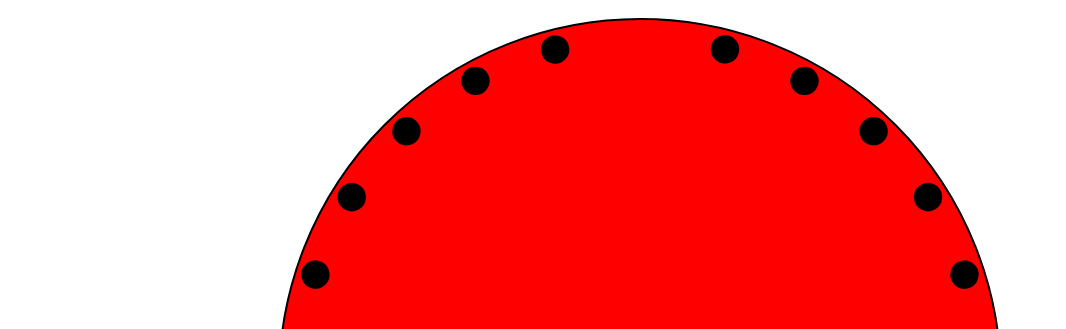
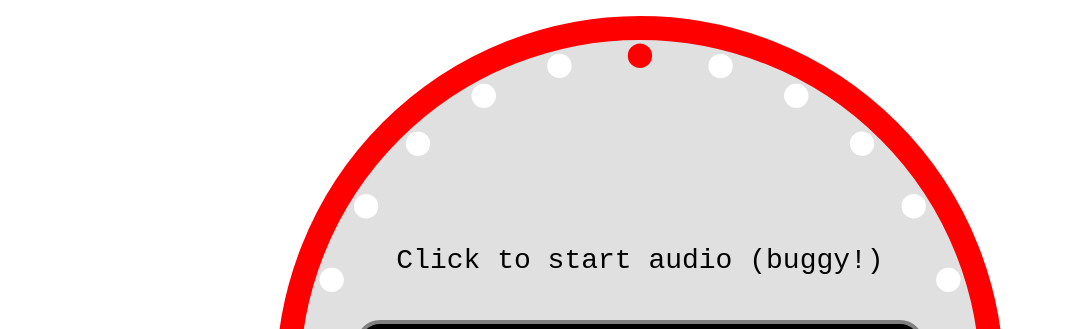
Before and after one commit to tonmenschen/sync-test, a plain HTML site: page index.html in a window 1280 px wide. Shown: the top 329 px of the page, without its empty margins (0-1066 px from the left). Drawn offline with Linux system fonts and the light colour scheme.

Commit message:
Added Icon, updated CSS

```diff
--- a/sync.css
+++ b/sync.css
@@ -5,21 +5,22 @@ html, body {
     height: 100%;
     box-sizing: border-box;
     font-family: Courier New, Courier, monospace;
+    background-color: white;
 }
 
 .clock {
     position: absolute;
-    width: 90vmin;
-    height: 90vmin;
+    overflow: hidden;
+    width: 85vmin;
+    height: 85vmin;
     margin: auto;
     left: 0;
     right: 0;
     top: 0;
     bottom: 5vmin;
-    border: 1px solid black;
-    background-color: green;
+    border: 3vmin solid gray;
+    background-color: #e0e0e0;
     border-radius: 50%;
-    border: 2px solid black;
     --fps: 25;
 }
 
@@ -30,118 +31,78 @@ html, body {
     width: 100%;
     height: 100%;
     transform: rotate(var(--rotation));
-    font-size: 3.5vmin;
+    font-size: 3vmin;
+    color: white;
 }
 
-    .clock .dot00 {
-        --rotation: calc(360deg / var(--fps) * 0);
-    }
+.clock .dot00 {--rotation: calc(360deg / var(--fps) * 0);}
+.clock .dot01 {--rotation: calc(360deg / var(--fps) * 1);}
+.clock .dot02 {--rotation: calc(360deg / var(--fps) * 2);}
+.clock .dot03 {--rotation: calc(360deg / var(--fps) * 3);}
+.clock .dot04 {--rotation: calc(360deg / var(--fps) * 4);}
+.clock .dot05 {--rotation: calc(360deg / var(--fps) * 5);}
+.clock .dot06 {--rotation: calc(360deg / var(--fps) * 6);}
+.clock .dot07 {--rotation: calc(360deg / var(--fps) * 7);}
+.clock .dot08 {--rotation: calc(360deg / var(--fps) * 8);}
+.clock .dot09 {--rotation: calc(360deg / var(--fps) * 9);}
+.clock .dot10 {--rotation: calc(360deg / var(--fps) * 10);}
+.clock .dot11 {--rotation: calc(360deg / var(--fps) * 11);}
+.clock .dot12 {--rotation: calc(360deg / var(--fps) * 12);}
+.clock .dot13 {--rotation: calc(360deg / var(--fps) * 13);}
+.clock .dot14 {--rotation: calc(360deg / var(--fps) * 14);}
+.clock .dot15 {--rotation: calc(360deg / var(--fps) * 15);}
+.clock .dot16 {--rotation: calc(360deg / var(--fps) * 16);}
+.clock .dot17 {--rotation: calc(360deg / var(--fps) * 17);}
+.clock .dot18 {--rotation: calc(360deg / var(--fps) * 18);}
+.clock .dot19 {--rotation: calc(360deg / var(--fps) * 19);}
+.clock .dot20 {--rotation: calc(360deg / var(--fps) * 20);}
+.clock .dot21 {--rotation: calc(360deg / var(--fps) * 21);}
+.clock .dot22 {--rotation: calc(360deg / var(--fps) * 22);}
+.clock .dot23 {--rotation: calc(360deg / var(--fps) * 23);}
+.clock .dot24 {--rotation: calc(360deg / var(--fps) * 24);}
 
-    .clock .dot01 {
-        --rotation: calc(360deg / var(--fps) * 1);
-    }
-
-    .clock .dot02 {
-        --rotation: calc(360deg / var(--fps) * 2);
-    }
-
-    .clock .dot03 {
-        --rotation: calc(360deg / var(--fps) * 3);
-    }
-
-    .clock .dot04 {
-        --rotation: calc(360deg / var(--fps) * 4);
-    }
-
-    .clock .dot05 {
-        --rotation: calc(360deg / var(--fps) * 5);
-    }
-
-    .clock .dot06 {
-        --rotation: calc(360deg / var(--fps) * 6);
-    }
-
-    .clock .dot07 {
-        --rotation: calc(360deg / var(--fps) * 7);
-    }
-
-    .clock .dot08 {
-        --rotation: calc(360deg / var(--fps) * 8);
-    }
-
-    .clock .dot09 {
-        --rotation: calc(360deg / var(--fps) * 9);
-    }
-
-    .clock .dot10 {
-        --rotation: calc(360deg / var(--fps) * 10);
-    }
-
-    .clock .dot11 {
-        --rotation: calc(360deg / var(--fps) * 11);
-    }
-
-    .clock .dot12 {
-        --rotation: calc(360deg / var(--fps) * 12);
-    }
-
-    .clock .dot13 {
-        --rotation: calc(360deg / var(--fps) * 13);
-    }
-
-    .clock .dot14 {
-        --rotation: calc(360deg / var(--fps) * 14);
-    }
-
-    .clock .dot15 {
-        --rotation: calc(360deg / var(--fps) * 15);
-    }
-
-    .clock .dot16 {
-        --rotation: calc(360deg / var(--fps) * 16);
-    }
-
-    .clock .dot17 {
-        --rotation: calc(360deg / var(--fps) * 17);
-    }
-
-    .clock .dot18 {
-        --rotation: calc(360deg / var(--fps) * 18);
-    }
-
-    .clock .dot19 {
-        --rotation: calc(360deg / var(--fps) * 19);
-    }
-
-    .clock .dot20 {
-        --rotation: calc(360deg / var(--fps) * 20);
-    }
-
-    .clock .dot21 {
-        --rotation: calc(360deg / var(--fps) * 21);
-    }
-
-    .clock .dot22 {
-        --rotation: calc(360deg / var(--fps) * 22);
-    }
-
-    .clock .dot23 {
-        --rotation: calc(360deg / var(--fps) * 23);
-    }
-
-    .clock .dot24 {
-        --rotation: calc(360deg / var(--fps) * 24);
-    }
+@font-face {
+    font-family: tc-font;
+    src: url('tc-font.ttf');
+}
 
 #timecode {
-    position: relative;
-    width: 100%;
-    height: 100%;
-    color: black;
+    position: absolute;
+    width: 70vmin;
+    height: 15vmin;
+    display: flex;
+    left: 0;
+    right: 0;
+    top: 0;
+    bottom: 0;
+    align-items: center;
+    justify-content: center;
+    margin: 35vmin auto;
+    font-size: 3em;
+    font-size: 7vmin;
+    font-family: tc-font, Courier New, Courier, monospace;
+    color: red;
+    background-color: black;
+    border: 0.5vmin solid gray;
+    border-radius: 3vmin;
+}
+
+#status {
+    position: absolute;
+    width: 70vmin;
+    height: 15vmin;
+    left: 0;
+    right: 0;
+    top: 0;
+    bottom: 0;
     display: flex;
     align-items: center;
     justify-content: center;
-    font-size: 10vmin;
+    margin: 20vmin auto;
+    font-size: 1.5em;
+    font-size: 3.5vmin;
+    font-family: Courier New, Courier, monospace;
+    color: black;
 }
 
 .ping-pong {
@@ -162,5 +123,4 @@ html, body {
     transition-duration: 1s;
     transition-timing-function: ease-in;
     left: 0;
-    /*    left: calc(100vw - 5vmin);*/
 }
--- a/sync.js
+++ b/sync.js
@@ -1,9 +1,10 @@
 const fps = 25;
-setInterval(sync, 1000 / fps);
+setInterval(sync, 1000 / fps / 2);
 
 var leftBeep;
 var rightBeep;
-
+leftBeep = new sound("left.wav");
+rightBeep = new sound("right.wav");
 
 
 function sound(src) {
@@ -20,8 +21,6 @@ function sound(src) {
 
 
 function sync() {
-    leftBeep = new sound("left.wav");
-    rightBeep = new sound("right.wav");
     let date = new Date();
     let hrs = date.getHours();
     let mins = date.getMinutes();
@@ -43,14 +42,14 @@ function sync() {
     var dot = document.getElementsByClassName("dot");
     for (var i = 0; i < dot.length; i++)
     {
-        dot.item(i).style.color = 'black';
+        dot.item(i).style.color = 'white';
     }
     document.getElementById(frames).style.color = 'red';
 
     /* Flash every second */
     if (frames < 1)
     {
-        document.getElementById("clock").style.backgroundColor = 'red';
+        document.getElementById("clock").style.borderColor = 'red';
         leftBeep.play();
 
         if (secs % 2 == 0) {
@@ -64,14 +63,8 @@ function sync() {
     }
     else
     {
-        document.getElementById("clock").style.backgroundColor = 'blue';
+        document.getElementById("clock").style.borderColor = 'gray';
     }
-
-    /* Move box left and right*/
-    //document.getElementById("box").style.left = 'calc(' + (1 / fps * (frames)) + ' * ( 100vw - 5vmin))';
-    //document.getElementById("box").style.transform = 'translateX(calc(100vw / 25 * ' + frames + ' - 5vmin));
-    //document.getElementById("box").style.transform = 'translateX(calc(100vw / 25 * ' + frames + ' - 0vmin))';
-
 }
 
 sync();
```
Also changed, not shown: favicon.ico (added), tc-font.ttf (added).
